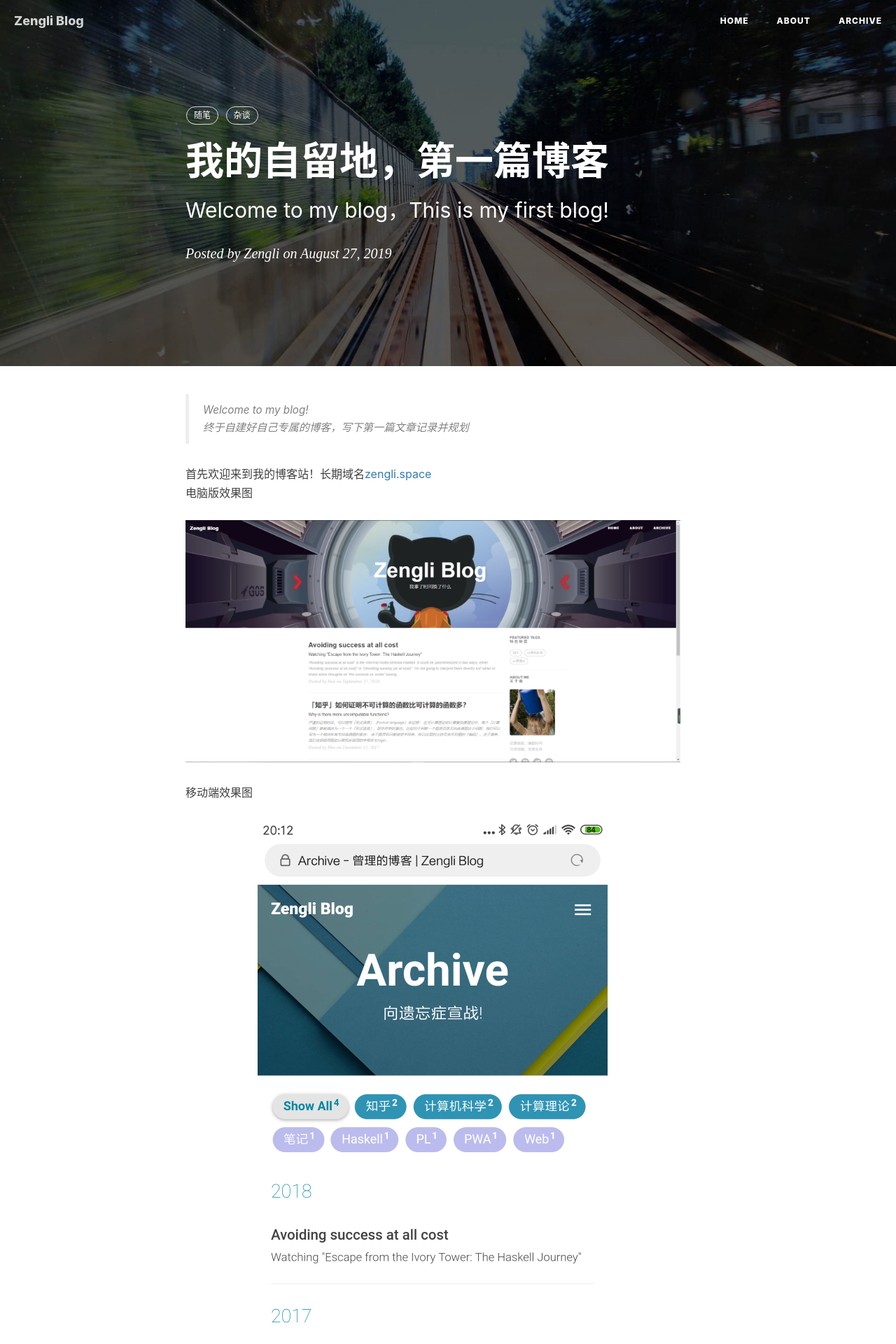
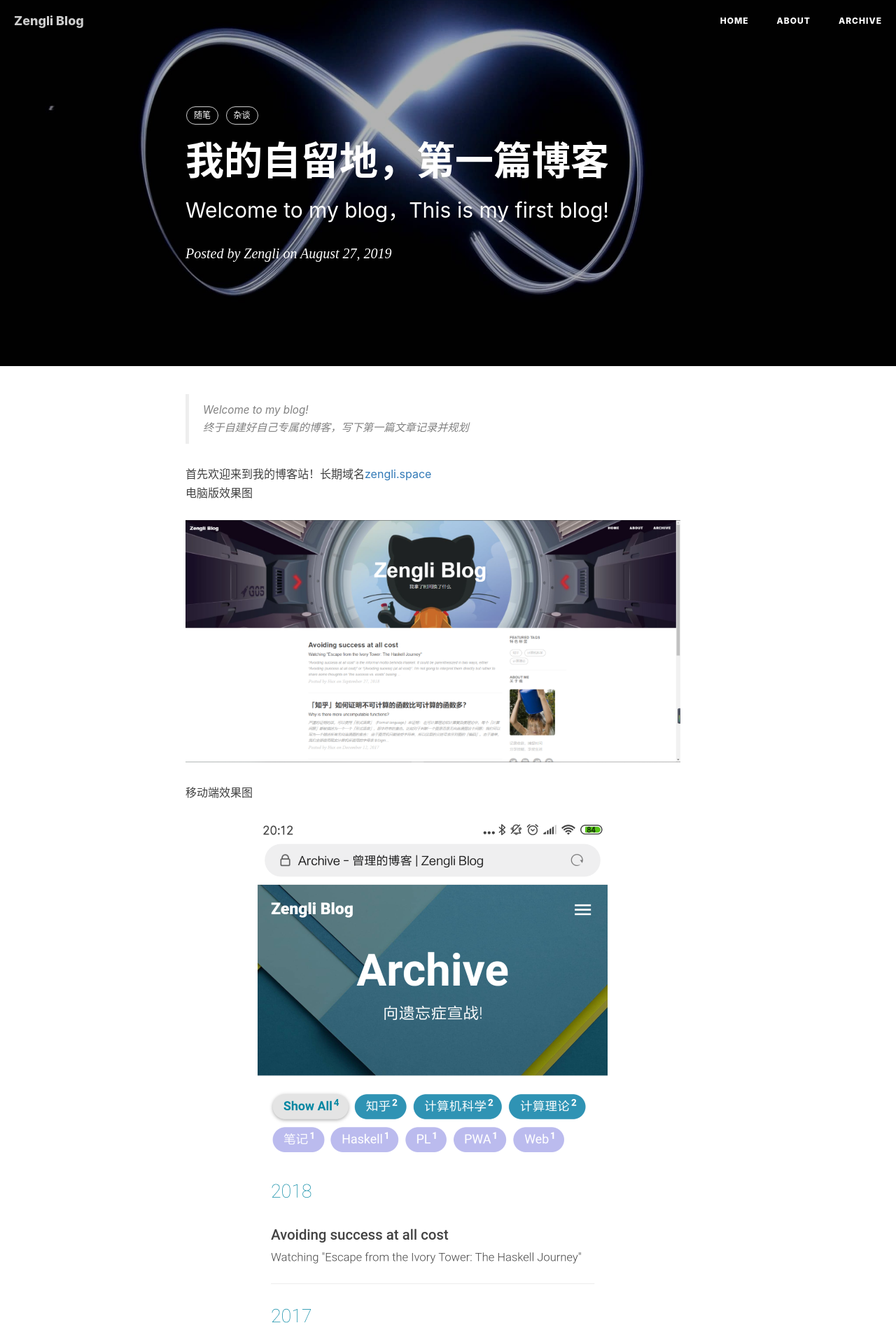
Before and after one commit to Hacker-Zeng/Hacker-Zeng.github.io, a Jekyll site: the page built from _posts/2019-08-27-myFirstBlog.md, in a window 1280 px wide. Shown: the top 1920 px of the page at 70% size. Built offline with Jekyll 4.4.1, drawn with Linux system fonts in a browser that asks for light colours; nearby versions of some CDN libraries; comment, search, counter and statistics services are not loaded; some of the changed text lies outside the part shown.

Commit message:
测试第一篇博客背景

```diff
--- a/_posts/2019-08-27-myFirstBlog.md
+++ b/_posts/2019-08-27-myFirstBlog.md
@@ -3,7 +3,7 @@ layout: post
 title: "我的自留地，第一篇博客"
 subtitle: "Welcome to my blog，This is my first blog!"
 author: "Zengli"
-header-img: "/img/in_post/firstBolg/firstBlog_bg.jpg"
+header-img: "img/post-bg-infinity.jpg"
 header-mask: 0.3
 mathjax: true
 tags:
@@ -20,7 +20,7 @@ tags:
 移动端效果图
 ![](/img/in_post/firstBolg/mobile_home.png)
 
-折折腾腾的终于自建好了自己的个人博客站，想写第一篇文章来记录一下，同时也在此规划一下怎么使用这个自己的小天地，主要用来分享一些自己写的技术类文章，学习心得，可能偶尔也会写点生活经历与杂谈吧.**未来到此回望我用时间到底换得了什么吧！**
+折折腾腾的终于自建好了自己的个人博客站，想写第一篇文章来记录一下，同时也在此规划一下怎么使用这个自己的小天地，主要用来分享一些自己写的技术类文章，学习心得，可能偶尔也会写点生活经历与杂谈吧。**未来到此回望我用时间到底换得了什么吧！**
 
 ## 前言
 
@@ -37,4 +37,4 @@ tags:
 本站主要内容是偏技术类文章的，以干货为主。包括但不限于**理论、实践、教程、问题解决、思考**等。所以比较偏专业化，只有同行会有兴趣。
 同时，希望未来的自己除了专业知识上，**英语、生活、人文、思想上都能有所收获！**
 
-`果然写一篇文章好难，本来有很多想法，结果写出来就这鬼样，还是得练输出能力`
+`*果然写一篇文章好难，本来有很多想法，结果写出来就这鬼样，还是得练输出能力*`
```
